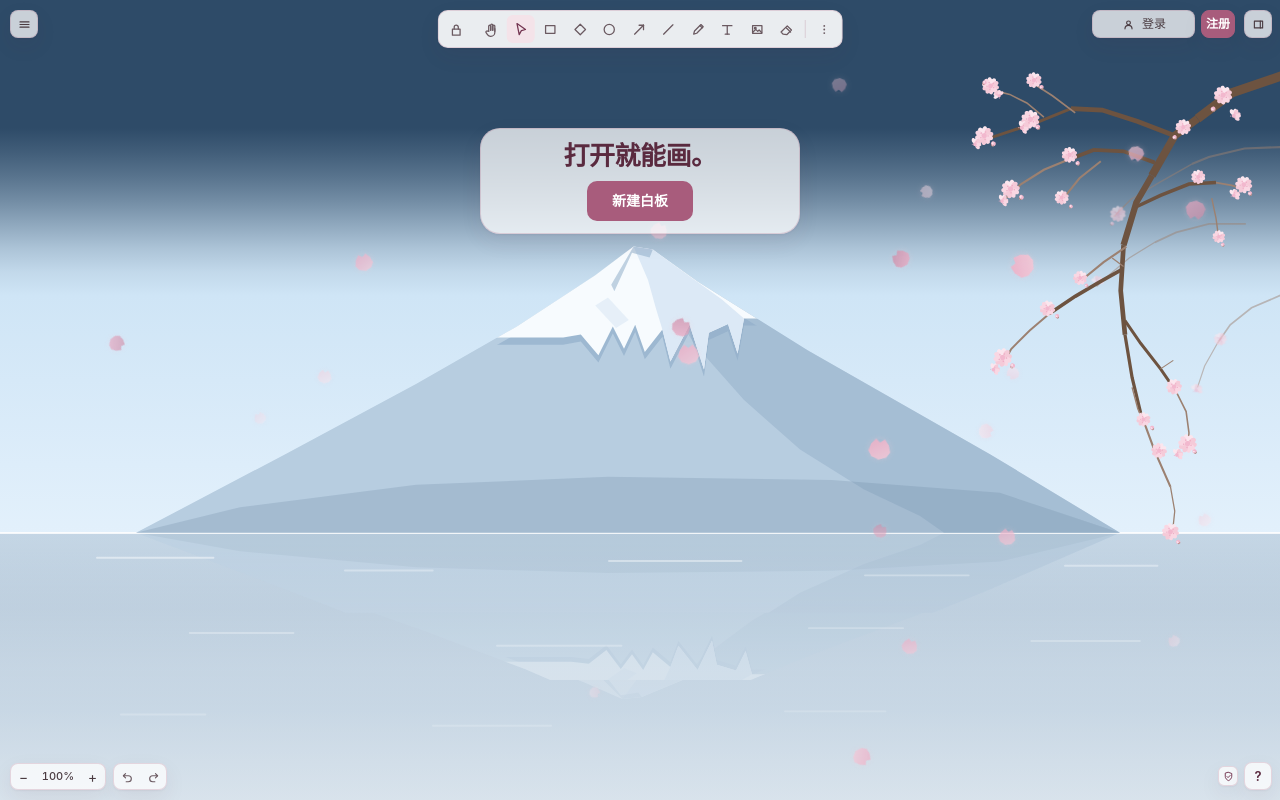
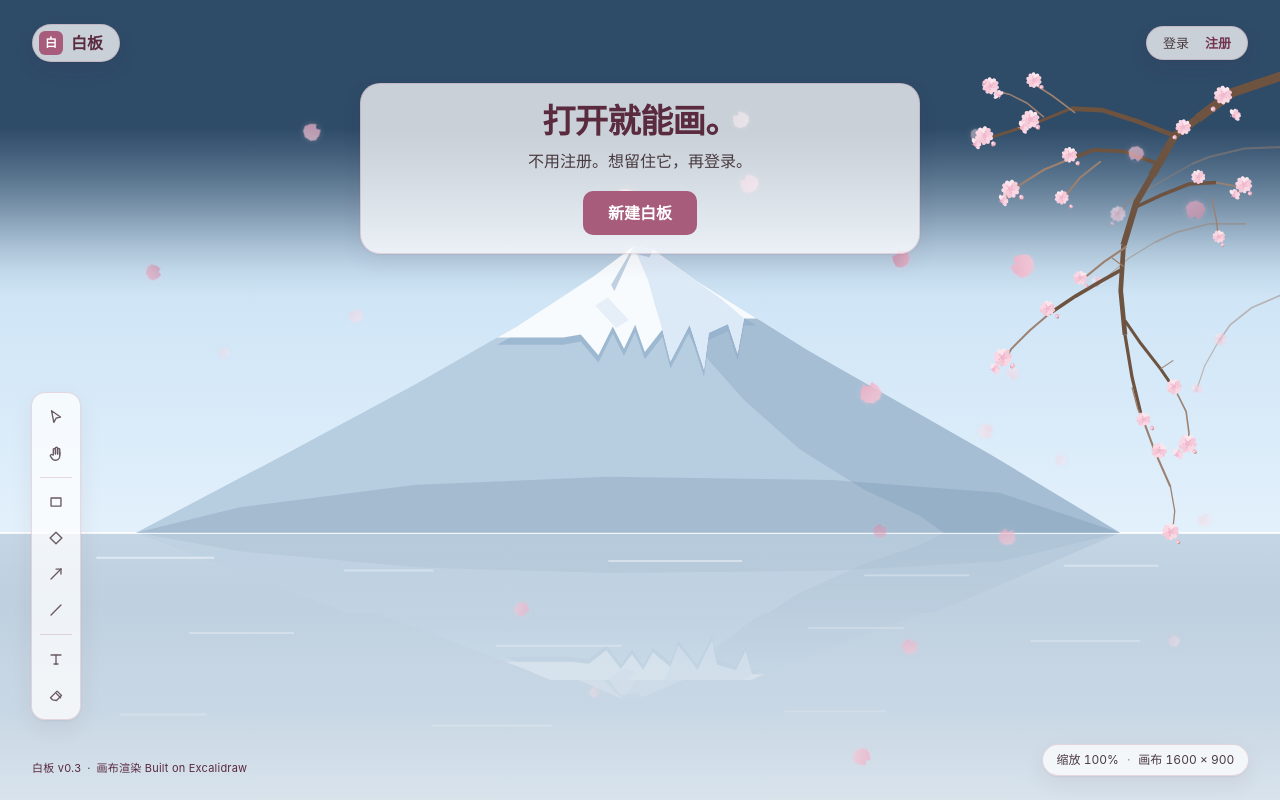
Before and after one commit to cherryi6081/Sakura-Whiteboard, a React (Vite) app in the folder apps/web/: page / in a window 1280 px wide. Built offline with nearby package versions, Linux system fonts and the light colour scheme.

Commit message:
Revert "首页按 Excalidraw 截图复刻浮层几何：顶部工具条、四角工具与中央文案"
This reverts commit 96ace28a705f4d8649ce4db0ff0176fb2afa68a9.

```diff
--- a/apps/web/src/home/HomePage.tsx
+++ b/apps/web/src/home/HomePage.tsx
@@ -2,96 +2,45 @@ import { useCreateBoard } from "../boards/useCreateBoard";
 import { IconAlert } from "../ui/icons";
 import { FujiScene } from "./FujiScene";
 
-/** 顶部工具条的 12 个图标，顺序与截图逐一对应 */
-type ToolId =
-  | "lock"
-  | "hand"
-  | "cursor"
-  | "rect"
-  | "diamond"
-  | "ellipse"
-  | "arrow"
-  | "line"
-  | "draw"
-  | "text"
-  | "image"
-  | "eraser";
+/** 左下工具岛的静态图标：只有形状，不绑定任何操作 */
+type ToolId = "cursor" | "hand" | "rect" | "diamond" | "arrow" | "line" | "text" | "eraser";
 
 const TOOL_PATHS: Record<ToolId, string[]> = {
-  lock: ["M5.5 9.5h9v7.2h-9z", "M7.6 9.5V7.2a2.4 2.4 0 0 1 4.8 0v2.3"],
+  cursor: ["M5 3l10 7-4.8 1.2L7.6 16z"],
   hand: [
     "M7 12V6.2a1.2 1.2 0 0 1 2.4 0V11",
     "M9.4 11V4.8a1.2 1.2 0 0 1 2.4 0V11",
     "M11.8 11V6a1.2 1.2 0 0 1 2.4 0v6.2",
     "M14.2 9v4.4a4.6 4.6 0 0 1-4.6 4.6H9a4 4 0 0 1-3.2-1.6l-1.9-2.6a1.4 1.4 0 0 1 2.2-1.7L7 12",
   ],
-  cursor: ["M5 3l10 7-4.8 1.2L7.6 16z"],
   rect: ["M4.5 5.5h11v9h-11z"],
-  diamond: ["M10 3.8l6.2 6.2L10 16.2 3.8 10z"],
-  ellipse: ["M16 10a6 6 0 1 1-12 0 6 6 0 0 1 12 0"],
-  arrow: ["M4.5 15.5L15 5", "M15 5H9.8", "M15 5v5.2"],
+  diamond: ["M10 3.5l6.5 6.5L10 16.5 3.5 10z"],
+  arrow: ["M4.5 15.5L15.5 4.5", "M15.5 4.5H10", "M15.5 4.5v5.5"],
   line: ["M4.5 15.5L15.5 4.5"],
-  draw: ["M4.6 15.4l1-3.6 7.6-7.6 2.6 2.6-7.6 7.6z", "M12 5.4l2.6 2.6"],
-  text: ["M4.5 5.5h11", "M10 5.5v10", "M7.6 15.5h4.8"],
-  image: [
-    "M4.5 5.5h11v9h-11z",
-    "M7.7 9.4a1 1 0 1 0 0-2 1 1 0 0 0 0 2",
-    "M4.8 13.2l3.4-3.4 2.4 2.4 1.6-1.6 2.9 2.9",
-  ],
+  text: ["M4.5 5.5h11", "M10 5.5v10", "M7.8 15.5h4.4"],
   eraser: ["M6.4 15.5L3.9 13l7.3-7.3 4.9 4.9-5.5 5.5z", "M10.2 8.2l4.9 4.9"],
 };
 
-/** 截图里的工具顺序：锁定 → 抓手 → 选择（选中）→ 矩形 → 菱形 → 椭圆 → 箭头 → 直线 → 画笔 → 文字 → 图片 → 橡皮 */
-const TOOLBAR_TOOLS: ToolId[] = [
-  "lock",
-  "hand",
-  "cursor",
-  "rect",
-  "diamond",
-  "ellipse",
-  "arrow",
-  "line",
-  "draw",
-  "text",
-  "image",
-  "eraser",
+/** 图标分组：组内紧凑、组间用一条细分割线断开 */
+const TOOL_GROUPS: ToolId[][] = [
+  ["cursor", "hand"],
+  ["rect", "diamond", "arrow", "line"],
+  ["text", "eraser"],
 ];
 
-const MENU_PATHS = ["M4 6.5h12", "M4 10h12", "M4 13.5h12"];
-const SIDEBAR_PATHS = ["M4.5 5.5h11v9h-11z", "M12.4 5.5v9"];
-const PERSON_PATHS = [
-  "M10 10.3a2.5 2.5 0 1 0 0-5 2.5 2.5 0 0 0 0 5",
-  "M5.3 15.8a4.7 4.7 0 0 1 9.4 0",
-];
-const UNDO_PATHS = ["M7.4 6.1L4.5 9l2.9 2.9", "M4.7 9h6.4a4 4 0 0 1 0 8H8.2"];
-const REDO_PATHS = ["M12.6 6.1L15.5 9l-2.9 2.9", "M15.3 9H8.9a4 4 0 0 0 0 8h2.9"];
-const SHIELD_PATHS = [
-  "M10 3.6l5 1.8v4.2c0 3.1-2 5.4-5 6.7-3-1.3-5-3.6-5-6.7V5.4z",
-  "M7.6 10l1.7 1.7 3.2-3.3",
-];
-
-function LineIcon({
-  paths,
-  className,
-  strokeWidth = 1.5,
-}: {
-  paths: string[];
-  className?: string;
-  strokeWidth?: number;
-}) {
+function ToolIcon({ id }: { id: ToolId }) {
   return (
     <svg
-      className={className}
+      className="wb-home__tool-icon"
       viewBox="0 0 20 20"
       fill="none"
       stroke="currentColor"
-      strokeWidth={strokeWidth}
+      strokeWidth="1.5"
       strokeLinecap="round"
       strokeLinejoin="round"
-      aria-hidden="true"
       focusable="false"
     >
-      {paths.map((d) => (
+      {TOOL_PATHS[id].map((d) => (
         <path key={d} d={d} />
       ))}
     </svg>
@@ -99,18 +48,12 @@ function LineIcon({
 }
 
 /**
- * 首页：几何按 Excalidraw 截图量取（2550×1267 原图，按 1440/2550 换算）。
+ * 首页：参考 Excalidraw 的布局骨架 —— 整页富士山场景上依次叠加
+ * 顶栏（品牌 / 入口）、中央文案与主行动、左下工具岛、右下状态条。
  *
- * - 左上 10,10 菜单按钮 28×28（截图里只有菜单按钮，品牌标识在 Excalidraw 里
- *   位于画面中央，这里同样把「白板」品牌放进中央文案块顶部）；
- * - 顶部居中工具条 y10、403×38，12 个工具 + 分割线 + 更多；
- * - 右上 登录(103) + 注册(34) + 装饰方块(28)，右 8、间距 6/9；
- * - 左下 − / 100% / +（96×27）与撤销重做（54×27），底 10；
- * - 右下 盾牌 + 帮助「?」，右 8、底 10；
- * - 中央标题 / 副文案 / 主按钮压在峰顶之上的天空带，水平居中。
- *
- * 只有「新建白板」和登录/注册是真功能；其余浮层是装饰件（aria-hidden、
- * 不进焦点序列、无 hover）。建板逻辑沿用 `boards/useCreateBoard`。
+ * 只有"新建白板"与登录/注册可交互；工具岛与状态条是纯装饰
+ * （aria-hidden，不渲染按钮、不进焦点序列）。建板逻辑沿用
+ * `boards/useCreateBoard`，busy / slow / 配额 / 离线状态都不在首页重写。
  */
 export function HomePage() {
   const { busy, slow, error, start } = useCreateBoard();
@@ -121,57 +64,25 @@ export function HomePage() {
       {/* 场景铺满整页，位于所有浮层之下；aria-hidden + pointer-events: none */}
       <FujiScene />
 
-      {/* 左上装饰：菜单按钮（截图为 28×28，left/top 10） */}
-      <div className="wb-home__menu" aria-hidden="true">
-        <span className="wb-home__icon-btn">
-          <LineIcon paths={MENU_PATHS} className="wb-home__icon" />
-        </span>
-      </div>
-
-      {/* 顶部居中装饰：Excalidraw 工具条（12 工具 + 分割线 + 更多） */}
-      <div className="wb-home__toolbar" aria-hidden="true">
-        {TOOLBAR_TOOLS.map((id) => (
-          <span
-            key={id}
-            className={`wb-home__tool${id === "cursor" ? " wb-home__tool--active" : ""}${
-              id === "hand" ? " wb-home__tool--gap" : ""
-            }`}
-          >
-            <LineIcon paths={TOOL_PATHS[id]} className="wb-home__tool-icon" />
-          </span>
-        ))}
-        <span className="wb-home__divider" />
-        <span className="wb-home__tool">
-          <LineIcon
-            paths={["M10 5.8v.01", "M10 10v.01", "M10 14.2v.01"]}
-            className="wb-home__tool-icon"
-            strokeWidth={2.2}
-          />
-        </span>
-      </div>
-
-      {/* 右上：登录 / 注册为真入口，方块图标是装饰 */}
-      <div className="wb-home__account">
-        <a className="wb-home__login" href="/login">
-          <LineIcon paths={PERSON_PATHS} className="wb-home__icon" />
-          登录
-        </a>
-        <a className="wb-home__register" href="/register">
-          注册
-        </a>
-        <span className="wb-home__icon-btn wb-home__icon-btn--square" aria-hidden="true">
-          <LineIcon paths={SIDEBAR_PATHS} className="wb-home__icon" />
-        </span>
-      </div>
-
-      {/* 中央文案块：底部锚在峰顶上方 12px，错误提示出现时向上长，不压雪顶 */}
-      <main className="wb-home__main">
-        <span className="wb-home__logo">
+      <header className="wb-home__top">
+        <span className="wb-home__brand">
           <span className="wb-brand__mark" aria-hidden>
             白
           </span>
           白板
         </span>
+        <nav className="wb-home__nav" aria-label="账户入口">
+          <a className="wb-home__nav-link" href="/login">
+            登录
+          </a>
+          <a className="wb-home__nav-link wb-home__nav-link--strong" href="/register">
+            注册
+          </a>
+        </nav>
+      </header>
+
+      <div className="wb-home__stage">
+        <main className="wb-home__main">
           <h1 className="wb-home__headline">打开就能画。</h1>
           <p className="wb-home__lead">不用注册。想留住它，再登录。</p>
 
@@ -213,31 +124,33 @@ export function HomePage() {
             ) : null}
           </div>
         </main>
-
-      {/* 左下装饰：缩放条 − / 100% / + */}
-      <div className="wb-home__zoombar" aria-hidden="true">
-        <span className="wb-home__zoom-btn">−</span>
-        <span className="wb-home__zoom-value">100%</span>
-        <span className="wb-home__zoom-btn">+</span>
       </div>
 
-      {/* 左下装饰：撤销 / 重做 */}
-      <div className="wb-home__history" aria-hidden="true">
-        <span className="wb-home__history-btn">
-          <LineIcon paths={UNDO_PATHS} className="wb-home__icon" />
+      {/* 装饰：Excalidraw 风格工具岛，静态图标、无 hover、不进焦点序列 */}
+      <div className="wb-home__dock" aria-hidden="true">
+        {TOOL_GROUPS.map((group) => (
+          <div className="wb-home__tool-group" key={group.join("-")}>
+            {group.map((id) => (
+              <span className="wb-home__tool" key={id}>
+                <ToolIcon id={id} />
               </span>
-        <span className="wb-home__history-btn">
-          <LineIcon paths={REDO_PATHS} className="wb-home__icon" />
-        </span>
+            ))}
+          </div>
+        ))}
       </div>
 
-      {/* 右下装饰：存储盾牌 + 帮助「?」 */}
-      <div className="wb-home__corner" aria-hidden="true">
-        <span className="wb-home__shield">
-          <LineIcon paths={SHIELD_PATHS} className="wb-home__icon" />
-        </span>
-        <span className="wb-home__icon-btn wb-home__help">?</span>
+      {/* 装饰：缩放 / 画布尺寸状态条，不做真实联动 */}
+      <div className="wb-home__status" aria-hidden="true">
+        <span>缩放 100%</span>
+        <span className="wb-home__status-sep">·</span>
+        <span>画布 1600 × 900</span>
       </div>
+
+      <footer className="wb-home__foot">
+        <span>白板 v0.3</span>
+        <span aria-hidden>·</span>
+        <span>画布渲染 Built on Excalidraw</span>
+      </footer>
     </div>
   );
 }
--- a/apps/web/src/styles/pages.css
+++ b/apps/web/src/styles/pages.css
@@ -48,178 +48,94 @@
 }
 
 /* ============ 首页 / 展示页 ============ */
-/* 几何来源：Excalidraw 截图 2550×1267，按 1440/2550（≈0.5647）换算后的落点：
-   左上菜单 10,10 / 28×28；顶部工具条 519.5,9.6 403×37.3（水平居中、圆角 10）；
-   右上 103.3 + 6.2 + 33.9 + 9.0 + 28.2，右边距 7.4、高 27.1；
-   左下 −/100%/+ 9.6,底 10、96×26.5，撤销重做 112.4 宽 53.7；
-   右下 盾牌 1380.9 与帮助 1406.1 宽 26.5，底 10。
-   全部浮层压在整页富士山场景之上，只有主按钮与登录/注册可交互 */
+/* 骨架参考 Excalidraw：整页富士山场景之上依次叠加顶栏、中央文案与主行动、
+   左下工具岛、右下状态条；只有主按钮与登录/注册可交互 */
 .wb-home {
   position: relative;
   min-height: 100%;
   min-height: 100dvh;
+  display: flex;
+  flex-direction: column;
   /* 单独建立层叠上下文，场景层 z-index:0 不会盖住其他页面的浮层 */
   isolation: isolate;
-  overflow: hidden;
   background: var(--sky-blue-top);
 }
 
-/* ---------- 浮层公共皮肤：白/浅色浮层 + 干玫瑰描边 + 轻投影 ---------- */
-.wb-home__icon-btn,
-.wb-home__login,
-.wb-home__zoombar,
-.wb-home__history,
-.wb-home__shield {
+/* ---------- 顶栏：品牌在左、账户入口在右，同一水平线 ---------- */
+.wb-home__top {
+  position: relative;
+  z-index: 3;
+  flex: none;
+  display: flex;
+  align-items: center;
+  justify-content: space-between;
+  gap: var(--space-4);
+  padding: var(--space-6) var(--space-8) 0;
+}
+
+/* 顶栏落在顶部深蓝段：品牌与入口各用一枚浅色胶囊托底，深色文字始终合在浅底上 */
+.wb-home__brand {
+  display: inline-flex;
+  align-items: center;
+  gap: var(--space-2);
+  padding: 6px 16px 6px 6px;
+  font-size: var(--text-subtitle);
+  line-height: var(--lh-subtitle);
+  font-weight: 600;
+  color: var(--rose-900);
   background: var(--day-card-surface);
   border: 1px solid var(--day-card-line);
+  border-radius: var(--radius-pill);
   box-shadow: var(--day-card-shadow);
 }
 
-.wb-home__icon {
-  width: 15px;
-  height: 15px;
-}
-
-/* ---------- 左上：菜单按钮（截图中只有它，文字品牌在中央块顶部） ---------- */
-.wb-home__menu {
-  position: absolute;
-  left: 10px;
-  top: 10px;
-  z-index: 3;
-}
-
-.wb-home__icon-btn {
-  display: grid;
-  place-items: center;
-  width: 28px;
-  height: 28px;
-  color: var(--neutral-800);
-  border-radius: 8px;
-}
-
-/* ---------- 顶部居中：工具条 403×38，12 工具 + 分割线 + 更多 ---------- */
-.wb-home__toolbar {
-  position: absolute;
-  left: 50%;
-  top: 10px;
-  transform: translateX(-50%);
-  z-index: 3;
+.wb-home__nav {
   display: flex;
   align-items: center;
-  gap: 1.5px;
-  height: 38px;
-  padding: 0 3px;
-  color: var(--neutral-700);
-  background: color-mix(in srgb, var(--paper) 90%, transparent);
+  gap: var(--space-4);
+  padding: 6px 16px;
+  background: var(--day-card-surface);
   border: 1px solid var(--day-card-line);
-  border-radius: 10px;
+  border-radius: var(--radius-pill);
   box-shadow: var(--day-card-shadow);
 }
 
-.wb-home__tool {
-  display: grid;
-  place-items: center;
-  width: 28px;
-  height: 28px;
-  border-radius: 6px;
-}
-
-/* 截图里锁定与抓手之间比其余图标多 6px */
-.wb-home__tool--gap {
-  margin-left: 6px;
-}
-
-.wb-home__tool--active {
-  color: var(--rose-800);
-  background: var(--rose-100);
-}
-
-.wb-home__tool-icon {
-  width: 17px;
-  height: 17px;
-}
-
-.wb-home__divider {
-  width: 1px;
-  height: 18px;
-  margin: 0 3px;
-  background: var(--day-card-line);
-}
-
-/* ---------- 右上：登录 / 注册（真入口）+ 方块图标（装饰） ---------- */
-.wb-home__account {
-  position: absolute;
-  right: 8px;
-  top: 10px;
-  z-index: 3;
-  display: flex;
-  align-items: center;
-  gap: 6px;
-}
-
-.wb-home__login {
-  display: inline-flex;
-  align-items: center;
-  justify-content: center;
-  gap: 6px;
-  width: 103px;
-  height: 28px;
-  font-size: var(--text-micro);
-  line-height: 1;
+.wb-home__nav-link {
+  font-size: var(--text-caption);
+  line-height: var(--lh-caption);
   color: var(--neutral-800);
   text-decoration: none;
-  border-radius: 8px;
   transition: color var(--dur-base) var(--ease-standard);
 }
 
-.wb-home__login:hover {
+.wb-home__nav-link:hover {
   color: var(--rose-700);
 }
 
-.wb-home__register {
-  display: inline-flex;
-  align-items: center;
-  justify-content: center;
-  width: 34px;
-  height: 28px;
-  font-size: var(--text-micro);
-  line-height: 1;
+.wb-home__nav-link--strong {
   font-weight: 600;
-  color: var(--text-on-primary);
-  text-decoration: none;
-  background: var(--rose-600);
-  border: 1px solid var(--rose-600);
-  border-radius: 8px;
-  box-shadow: var(--day-card-shadow);
-  transition:
-    background-color var(--dur-base) var(--ease-standard),
-    border-color var(--dur-base) var(--ease-standard);
+  color: var(--rose-800);
 }
 
-.wb-home__register:hover {
-  background: var(--rose-700);
-  border-color: var(--rose-700);
+/* ---------- 中央：标题 + 副文 + 主行动，整体落在峰顶与雪顶之上的天空带 ---------- */
+.wb-home__stage {
+  position: relative;
+  z-index: 2;
+  flex: 1;
+  display: flex;
+  justify-content: center;
+  align-items: flex-start;
+  /* 上留白按视高收敛，保证文案块底部始终在峰顶之上 */
+  padding: clamp(var(--space-3), 2.6vh, var(--space-6)) var(--space-6) 0;
+  min-height: 0;
 }
 
-/* 截图中右侧方块与前一枚按钮的间距是 9px */
-.wb-home__icon-btn--square {
-  margin-left: 3px;
-}
-
-/* ---------- 中央：品牌 + 标题 + 副文 + 主行动 ---------- */
-/* 底部锚在峰顶（100dvh − 0.769 × 场景高）上方 12px：视口怎么变都不压雪顶；
-   水平中轴与 Excalidraw 中央块一致（页宽 50%），宽度收在 320 以内 */
 .wb-home__main {
-  position: absolute;
-  left: 50%;
-  bottom: calc(0.769 * min(56.25vw, 100dvh) + 12px);
-  transform: translateX(-50%);
-  z-index: 2;
-  width: min(calc(100% - 32px), 320px);
+  width: min(100%, 560px);
   display: flex;
   flex-direction: column;
   align-items: center;
-  padding: 18px 24px;
+  padding: clamp(var(--space-4), 2.2vh, 20px) clamp(var(--space-6), 3vw, var(--space-8));
   text-align: center;
   background: var(--day-card-surface);
   border: 1px solid var(--day-card-line);
@@ -227,32 +143,20 @@
   box-shadow: var(--day-card-shadow);
 }
 
-/* Excalidraw 把品牌 logo 放在中央块顶部，这里同样处理 */
-.wb-home__logo {
-  display: inline-flex;
-  align-items: center;
-  gap: 8px;
+.wb-home__headline {
+  margin: 0;
   font-family: var(--font-display);
-  font-size: var(--text-subtitle);
-  line-height: var(--lh-subtitle);
-  font-weight: 600;
-  color: var(--rose-900);
-}
-
-.wb-home__headline {
-  margin: 10px 0 0;
-  font-family: var(--font-display);
-  font-size: clamp(24px, 2.2vw, 30px);
-  line-height: 1.15;
+  font-size: clamp(28px, 2.6vw, 36px);
+  line-height: 1.2;
   font-weight: 600;
   letter-spacing: -0.02em;
   color: var(--rose-900);
 }
 
 .wb-home__lead {
-  margin: 6px 0 0;
-  font-size: var(--text-caption);
-  line-height: var(--lh-caption);
+  margin: var(--space-2) 0 0;
+  font-size: var(--text-subtitle);
+  line-height: var(--lh-subtitle);
   color: var(--neutral-800);
 }
 
@@ -260,89 +164,75 @@
   display: flex;
   flex-direction: column;
   align-items: center;
-  gap: var(--space-2);
-  width: 100%;
-  margin-top: 12px;
+  gap: var(--space-3);
+  margin-top: clamp(var(--space-4), 2.2vh, 20px);
 }
 
-/* ---------- 左下：缩放条 − / 100% / + 与撤销重做 ---------- */
-.wb-home__zoombar {
+/* ---------- 左下装饰：Excalidraw 风格工具岛 ---------- */
+.wb-home__dock {
   position: absolute;
-  left: 10px;
-  bottom: 10px;
+  left: clamp(var(--space-4), 2.4vw, var(--space-8));
+  /* 让开页脚那一行，避免与版本文案叠在一起 */
+  bottom: calc(var(--space-8) + var(--space-12));
+  z-index: 2;
+  display: flex;
+  flex-direction: column;
+  padding: var(--space-2);
+  color: var(--neutral-700);
+  background: var(--day-card-surface);
+  border: 1px solid var(--day-card-line);
+  border-radius: var(--radius-lg);
+  box-shadow: var(--day-card-shadow);
+}
+
+.wb-home__tool-group {
+  display: flex;
+  flex-direction: column;
+  gap: var(--space-1);
+}
+
+/* 分组之间用一条细分割线断开，模拟工具栏的分组关系 */
+.wb-home__tool-group + .wb-home__tool-group {
+  margin-top: var(--space-2);
+  padding-top: var(--space-2);
+  border-top: 1px solid var(--day-card-line);
+}
+
+.wb-home__tool {
+  display: grid;
+  place-items: center;
+  width: 32px;
+  height: 32px;
+  border-radius: var(--radius-sm);
+}
+
+.wb-home__tool-icon {
+  width: 18px;
+  height: 18px;
+}
+
+/* ---------- 右下装饰：缩放 / 画布尺寸状态条 ---------- */
+.wb-home__status {
+  position: absolute;
+  right: clamp(var(--space-4), 2.4vw, var(--space-8));
+  bottom: var(--space-6);
   z-index: 3;
   display: flex;
   align-items: center;
-  justify-content: space-between;
-  width: 96px;
-  height: 27px;
-  padding: 0 8px;
+  gap: var(--space-2);
+  padding: 6px 14px;
   font-size: var(--text-micro);
-  line-height: 1;
+  line-height: var(--lh-micro);
   font-variant-numeric: tabular-nums;
   color: var(--neutral-800);
-  border-radius: 8px;
+  background: var(--day-card-surface);
+  border: 1px solid var(--day-card-line);
+  border-radius: var(--radius-pill);
+  box-shadow: var(--day-card-shadow);
 }
 
-.wb-home__zoom-btn {
-  font-size: 14px;
-}
-
-.wb-home__zoom-value {
-  font-size: 11px;
-  font-weight: 500;
-}
-
-.wb-home__history {
-  position: absolute;
-  left: 113px;
-  bottom: 10px;
-  z-index: 3;
-  display: flex;
-  align-items: center;
-  width: 54px;
-  height: 27px;
-  border-radius: 8px;
-}
-
-.wb-home__history-btn {
-  display: grid;
-  place-items: center;
-  width: 26px;
-  height: 25px;
-  color: var(--neutral-700);
-}
-
-/* ---------- 右下：存储盾牌（装饰）+ 帮助「?」（装饰） ---------- */
-.wb-home__corner {
-  position: absolute;
-  right: 8px;
-  bottom: 10px;
-  z-index: 3;
-  display: flex;
-  align-items: center;
-  gap: 6px;
-}
-
-.wb-home__shield {
-  display: grid;
-  place-items: center;
-  width: 20px;
-  height: 20px;
-  color: var(--rose-800);
-  border-radius: 6px;
-}
-
-.wb-home__shield .wb-home__icon {
-  width: 13px;
-  height: 13px;
-}
-
-.wb-home__help {
-  font-size: 13px;
-  font-weight: 600;
-  line-height: 1;
-  color: var(--rose-900);
+.wb-home__status-sep {
+  color: var(--neutral-500);
 }
 
 /* ---------- 整页场景：富士山全景 + 樱花枝 + 曲线花瓣 ---------- */
@@ -665,15 +555,34 @@
   }
 }
 
-/* 平板：工具条收掉后 4 个工具（画笔 / 文字 / 图片 / 橡皮），保留分割线与更多，位置不动 */
+.wb-home__foot {
+  position: relative;
+  z-index: 2;
+  flex: none;
+  display: flex;
+  flex-wrap: wrap;
+  gap: 6px;
+  margin-top: auto;
+  padding: var(--space-4) var(--space-8) var(--space-6);
+  font-size: var(--text-footer);
+  line-height: var(--lh-footer);
+  letter-spacing: 0.02em;
+  /* 页脚落在湖底最深的一档浅蓝上，用主色深档保住 4.5 */
+  color: var(--rose-900);
+}
+
+/* 平板：场景仍是整页背景，顶栏与页脚留白收紧 */
 @media (max-width: 900px) {
-  .wb-home__toolbar .wb-home__tool:nth-child(n + 9):nth-child(-n + 12) {
-    display: none;
+  .wb-home__top {
+    padding: var(--space-4) var(--space-6) 0;
+  }
+
+  .wb-home__foot {
+    padding: var(--space-4) var(--space-6) var(--space-8);
   }
 }
 
-/* 移动端：工具条按 Excalidraw 窄屏行为移到底部居中（缩放条上方），
-   右上收起装饰方块，花瓣减半 */
+/* 移动端：场景保持整页背景，花瓣减半；装饰件（工具岛 / 状态条）隐藏 */
 @media (max-width: 767px) {
   /* 花瓣 26 → 12，曲线路径比直线更贵，小屏减半 */
   .wb-scene__petal:nth-child(n + 13) {
@@ -685,79 +594,73 @@
     height: 72%;
   }
 
-  .wb-home__toolbar {
-    top: auto;
-    bottom: 54px;
+  .wb-home__top {
+    padding: var(--space-4) var(--space-4) 0;
   }
 
-  .wb-home__icon-btn--square {
+  /* 窄屏只保留品牌、入口、标题与主按钮 */
+  .wb-home__dock,
+  .wb-home__status {
     display: none;
   }
 
-  .wb-home__login {
-    width: auto;
-    padding: 0 12px;
+  .wb-home__stage {
+    padding: var(--space-4) var(--space-4) 0;
   }
 
   .wb-home__main {
-    padding: 14px 18px;
+    padding: var(--space-4) var(--space-6);
+  }
+
+  .wb-home__headline {
+    font-size: 28px;
+  }
+}
+
+/* 矮视口（如 1024×600）：收掉副文案，保证标题与主按钮整体仍在峰顶之上 */
+@media (max-height: 720px) {
+  .wb-home__top {
+    padding: var(--space-3) var(--space-6) 0;
+  }
+
+  .wb-home__brand {
+    padding: 3px 12px 3px 3px;
+    font-size: var(--text-body);
+    line-height: var(--lh-body);
+  }
+
+  .wb-home__brand .wb-brand__mark {
+    width: 20px;
+    height: 20px;
+    font-size: 10px;
+  }
+
+  .wb-home__nav {
+    padding: 3px 12px;
+  }
+
+  .wb-home__stage {
+    padding-top: var(--space-1);
+  }
+
+  .wb-home__main {
+    padding: var(--space-2) var(--space-6);
   }
 
   .wb-home__headline {
     font-size: 24px;
   }
-}
 
-/* 矮桌面视口（1440×800 / 768）：收掉品牌行与副文案，
-   让标题 + 主按钮整体仍落在峰顶之上 */
-@media (min-width: 1100px) and (max-height: 878px) {
-  .wb-home__main {
-    padding: 12px 22px;
-  }
-
-  .wb-home__logo,
   .wb-home__lead {
     display: none;
   }
 
-  .wb-home__headline {
-    margin-top: 0;
-    font-size: 26px;
-  }
-
   .wb-home__action {
-    margin-top: 10px;
+    margin-top: var(--space-2);
   }
 
   .wb-home__cta {
     height: var(--control-h);
-    font-size: var(--text-body);
-  }
-}
-
-/* 更矮（1440×715 / 1024×600）：再收一档，与顶部工具条至少留 16px */
-@media (max-height: 760px) {
-  .wb-home__main {
-    padding: 6px 16px;
-  }
-
-  .wb-home__logo,
-  .wb-home__lead {
-    display: none;
-  }
-
-  .wb-home__headline {
-    margin-top: 0;
-    font-size: 22px;
-  }
-
-  .wb-home__action {
-    margin-top: 6px;
-  }
-
-  .wb-home__cta {
-    height: 34px;
-    padding: 0 var(--space-4);
     font-size: var(--text-body);
   }
 }
@@ -1415,6 +1318,10 @@
     line-height: var(--lh-title);
   }
 
+  .wb-home__foot {
+    padding: var(--space-4);
+  }
+
   /* 移动端提示条：文字独占一行，操作按钮落到第二行右侧，避免 3 行窄柱 */
   .wb-banner {
     padding: var(--space-2) var(--space-3);
```
Lines whose indentation alone changed are shown as unchanged.
